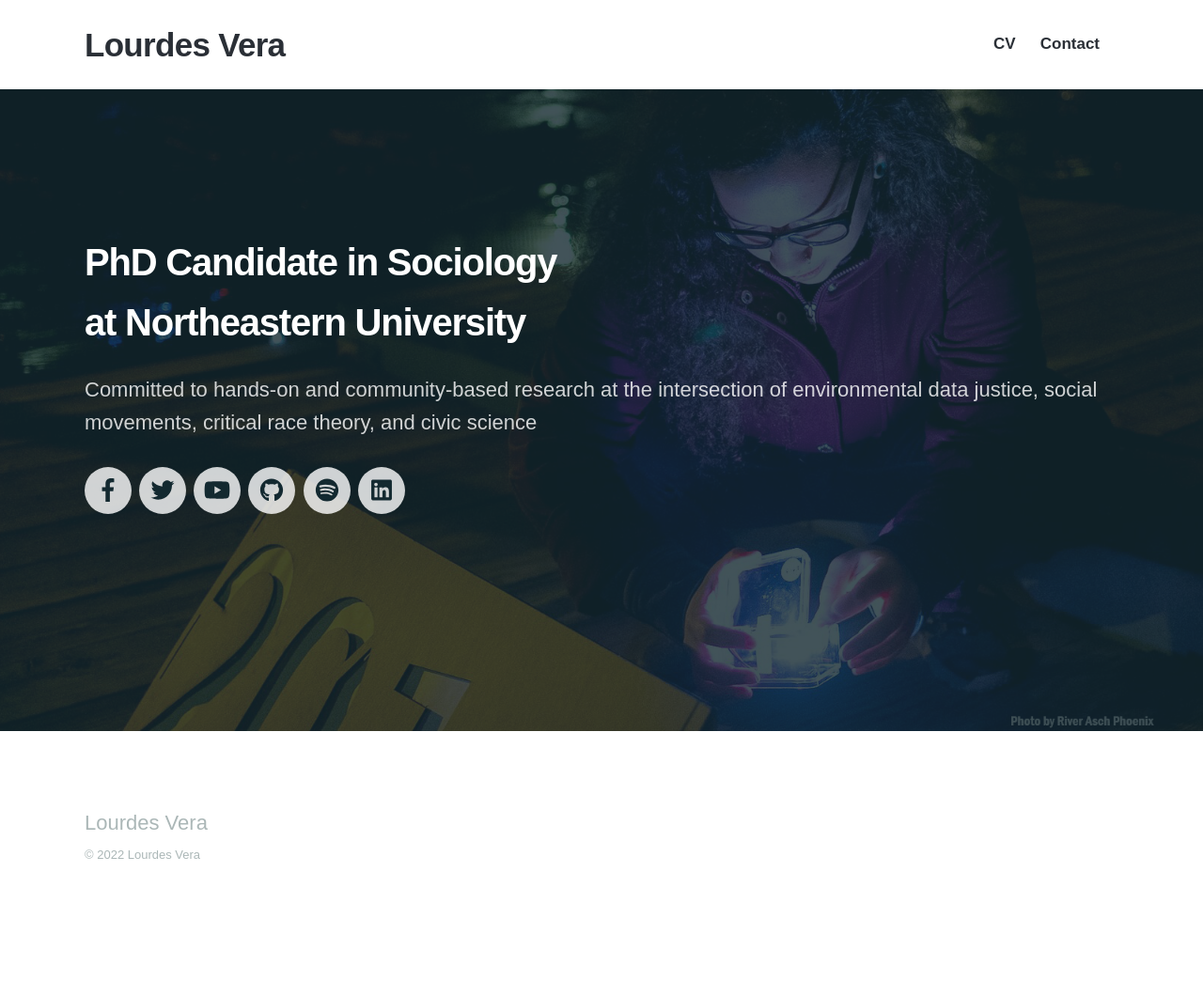
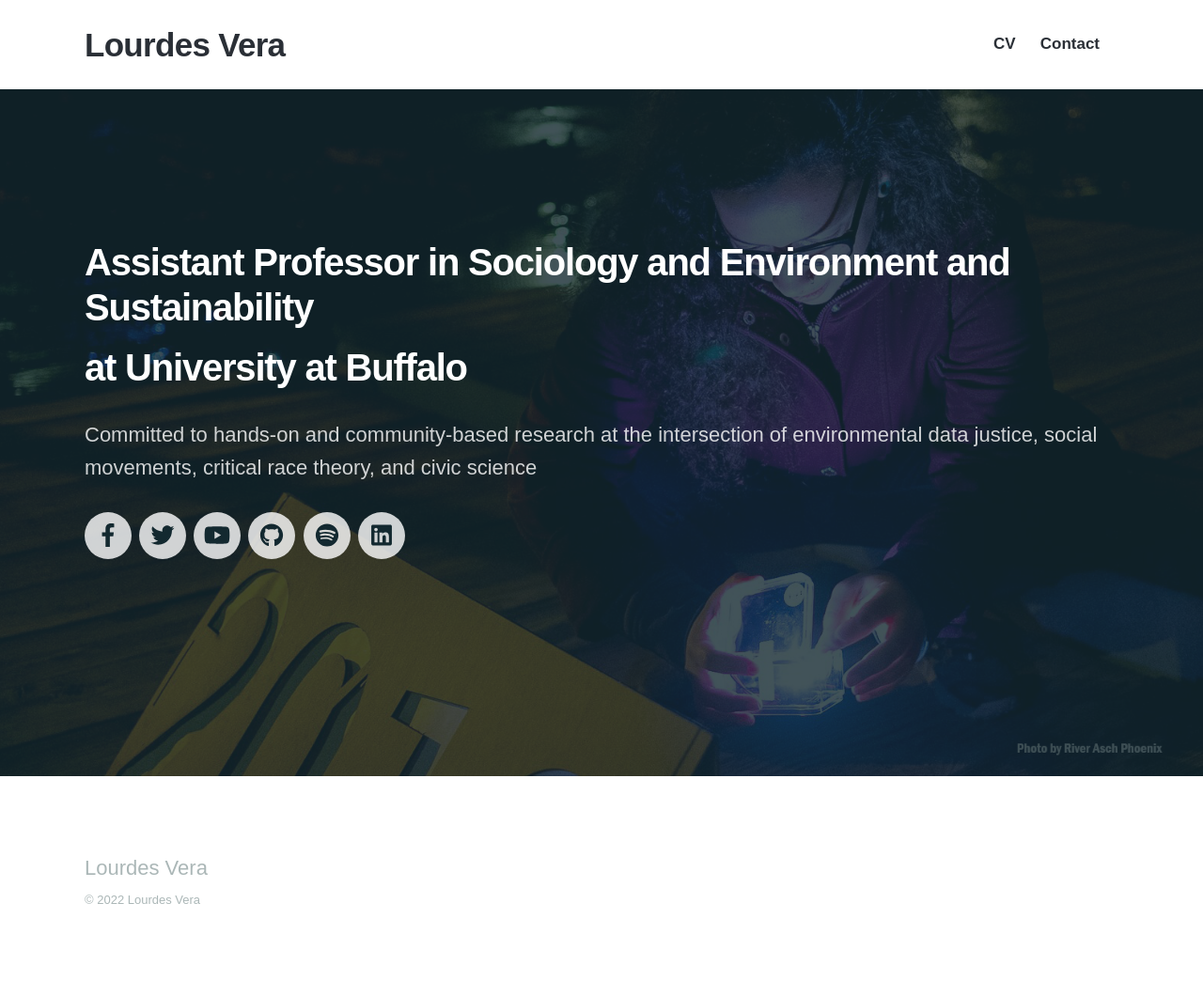
Before and after one commit to lourdesvera/lourdesvera.github.io, a Jekyll site: the page built from index.html, in a window 1280 px wide. Shown: the whole page at 94% size. Built offline with Jekyll 4.4.1, drawn with Linux system fonts in a browser that asks for light colours; nearby versions of some CDN libraries; some web fonts are replaced; before the commit the page ends 996 px from its top, so only the background shows below that.

Commit message:
Update index.html

```diff
--- a/index.html
+++ b/index.html
@@ -1,7 +1,7 @@
 ---
 layout: default
-title: PhD Candidate
-description: PhD Candidate in Sociology at Northeastern University. Environmental Data Justice and Civic Science are my passions.
+title: Assistant Professor
+description: Assistant Professor of Sociology and Environment and Sustainability at University at Buffalo
 featured_image: /images/demo/home.jpg
 ---
 
@@ -13,8 +13,8 @@ featured_image: /images/demo/home.jpg
 
 	<div class="wrap">
 
-		<h1>PhD Candidate in Sociology</h1>
-			<br/><h1>at Northeastern University</h1>
+		<h1>Assistant Professor in Sociology and Environment and Sustainability</h1>
+			<br/><h1>at University at Buffalo</h1>
 		<p>Committed to hands-on and community-based research at the intersection of environmental data justice, social movements, critical race theory, and civic science</p>
 
 		{% include socials.html %}
```
